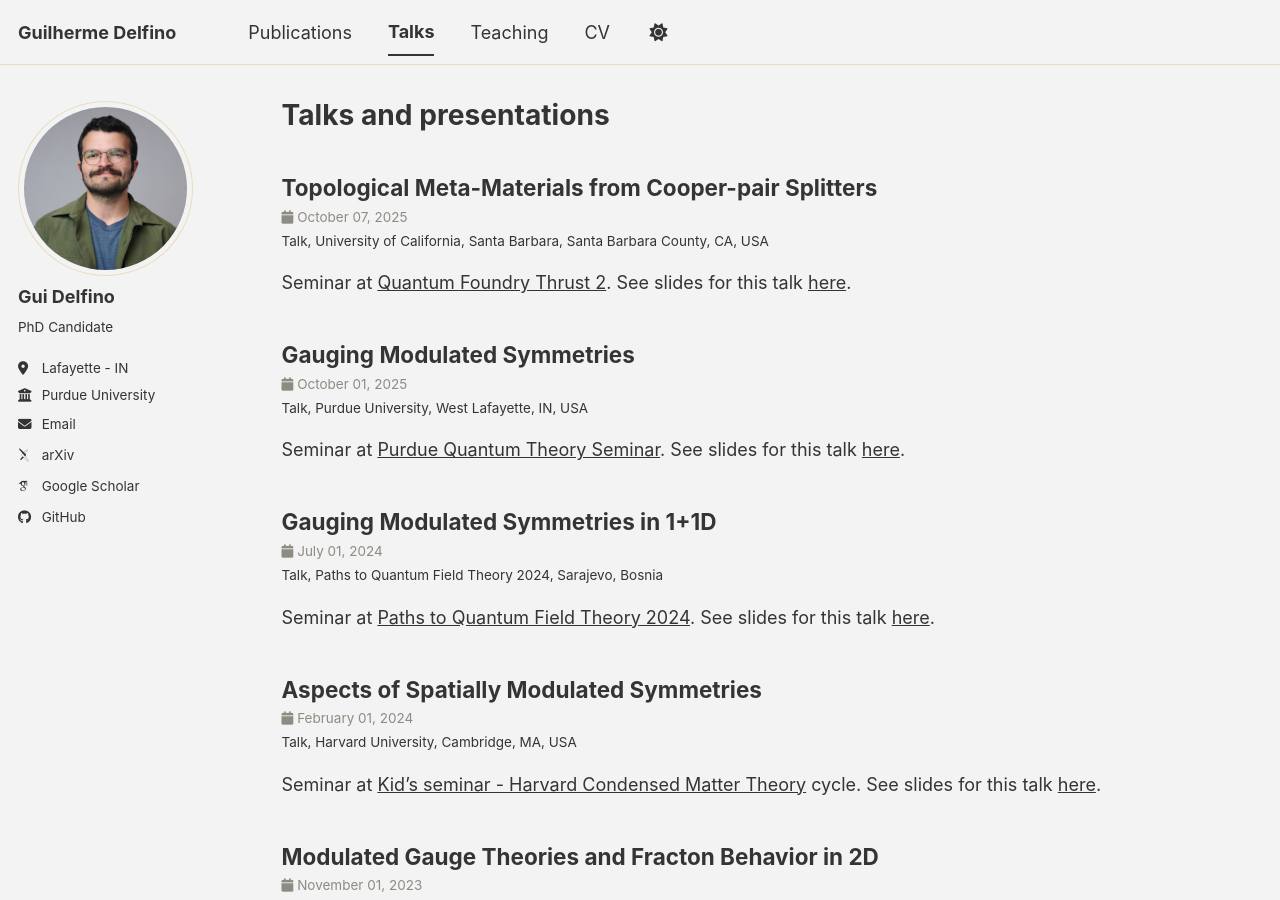
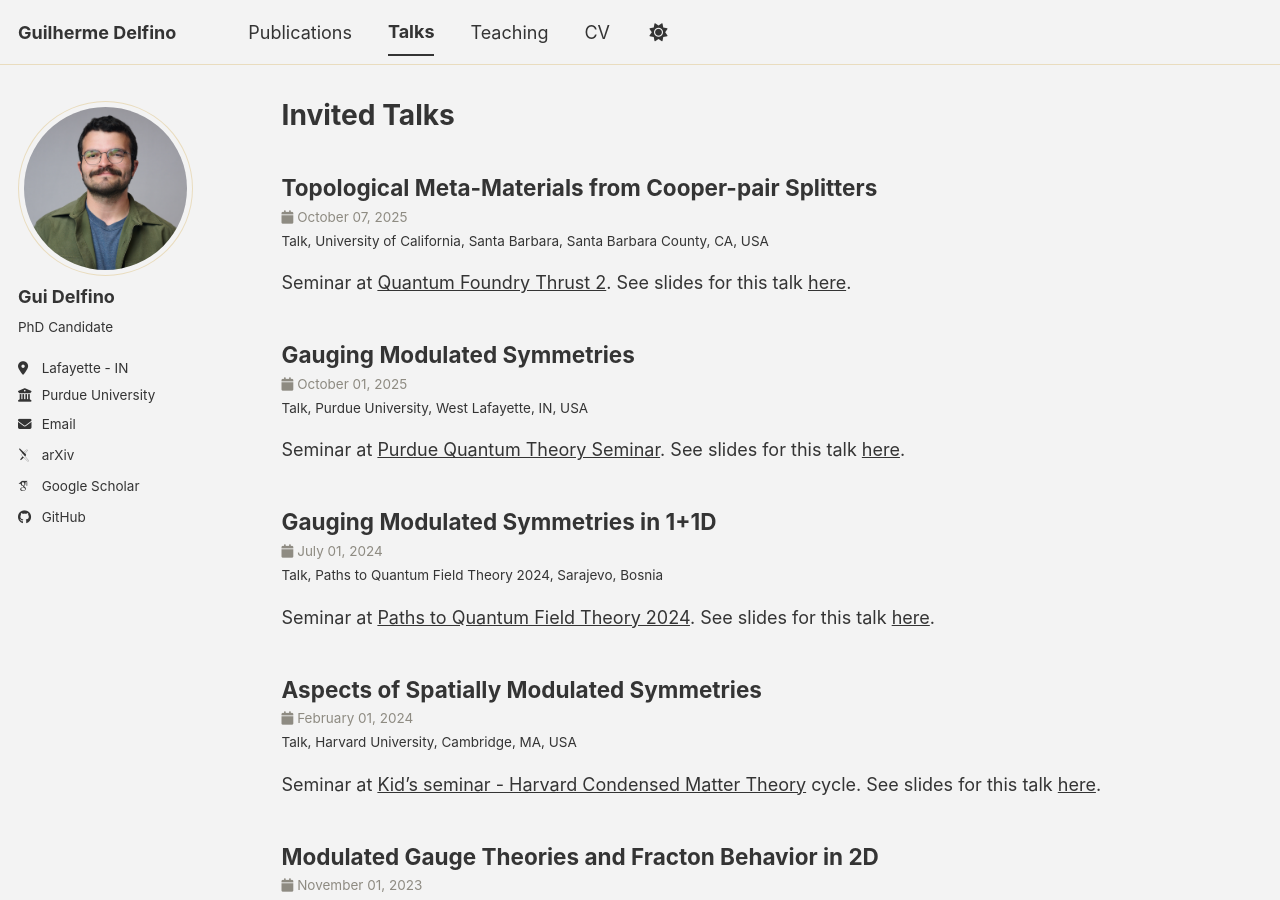
Before and after one commit to gui-delfino/gui-delfino.github.io, a Jekyll site: the page built from _pages/talks.html, in a window 1280 px wide and 900 px high. Built offline with Jekyll 4.4.1, drawn with Linux system fonts in a browser that asks for light colours; some web fonts are replaced; a script bundle is joined from its source files by our own code; library files that are not in the unit come from our copies.

Commit message:
Edit numbering in publications

```diff
--- a/_includes/archive-single.html
+++ b/_includes/archive-single.html
@@ -27,6 +27,7 @@
     {% endif %}
 
     <h2 class="archive__item-title" itemprop="headline">
+      {% if post_number %}<span style="font-weight: bold; margin-right: 0.5em;">[{{ post_number }}]</span>{% endif %}
       {% if post.link %}
         <a href="{{ post.link }}">{{ title }}</a> <a href="{{ base_path }}{{ post.url }}" rel="permalink"><i class="fa fa-link" aria-hidden="true" title="permalink"></i><span class="sr-only">Permalink</span></a>
       {% else %}
--- a/_pages/publications.html
+++ b/_pages/publications.html
@@ -18,6 +18,7 @@ author_profile: true
 
 <!-- New style rendering if publication categories are defined -->
 {% if site.publication_category %}
+  {% assign total_count = site.publications | size %}
   {% for category in site.publication_category  %}
     {% assign title_shown = false %}
     {% for post in site.publications reversed %}
@@ -28,11 +29,14 @@ author_profile: true
         <h2>{{ category[1].title }}</h2><hr />
         {% assign title_shown = true %}
       {% endunless %}
+      {% assign post_number = total_count | minus: forloop.index0 %}
       {% include archive-single.html %}
     {% endfor %}
   {% endfor %}
 {% else %}
+  {% assign total_count = site.publications | size %}
   {% for post in site.publications reversed %}
+    {% assign post_number = total_count | minus: forloop.index0 %}
     {% include archive-single.html %}
   {% endfor %}
 {% endif %}
--- a/_pages/talks.html
+++ b/_pages/talks.html
@@ -1,6 +1,6 @@
 ---
 layout: archive
-title: "Talks and presentations"
+title: "Invited Talks"
 permalink: /talks/
 author_profile: true
 ---
```
Also changed, not shown: _publications/splitters.md (+3 -0 lines).
